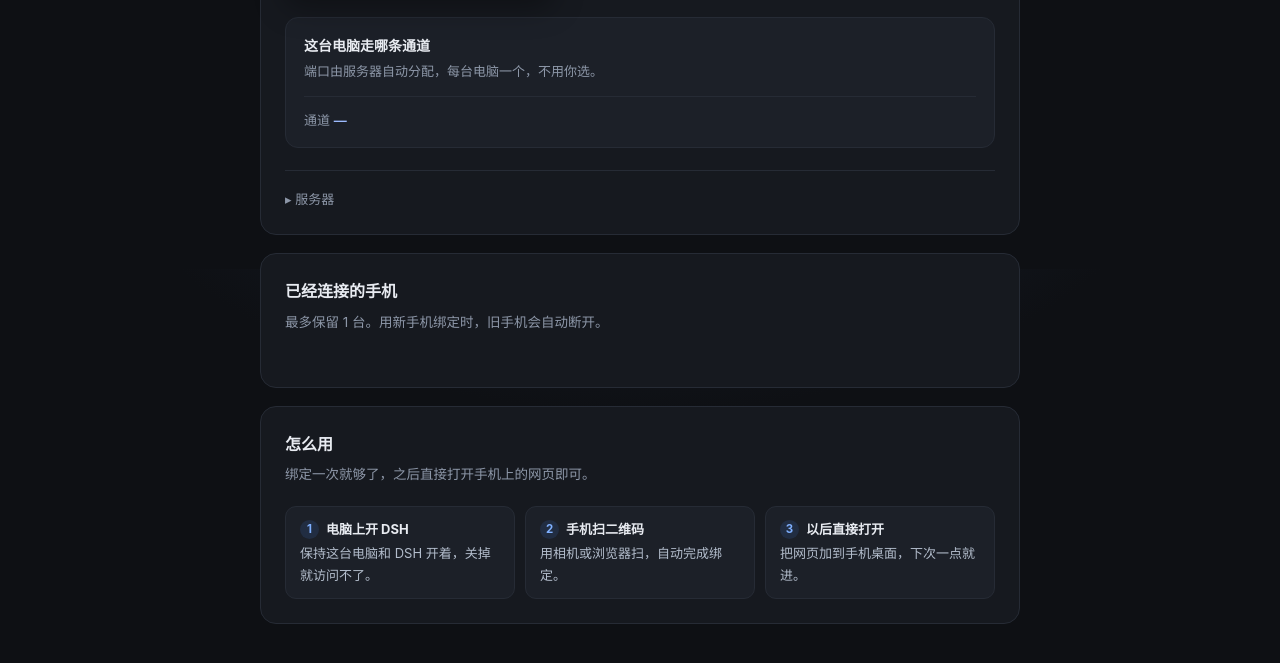
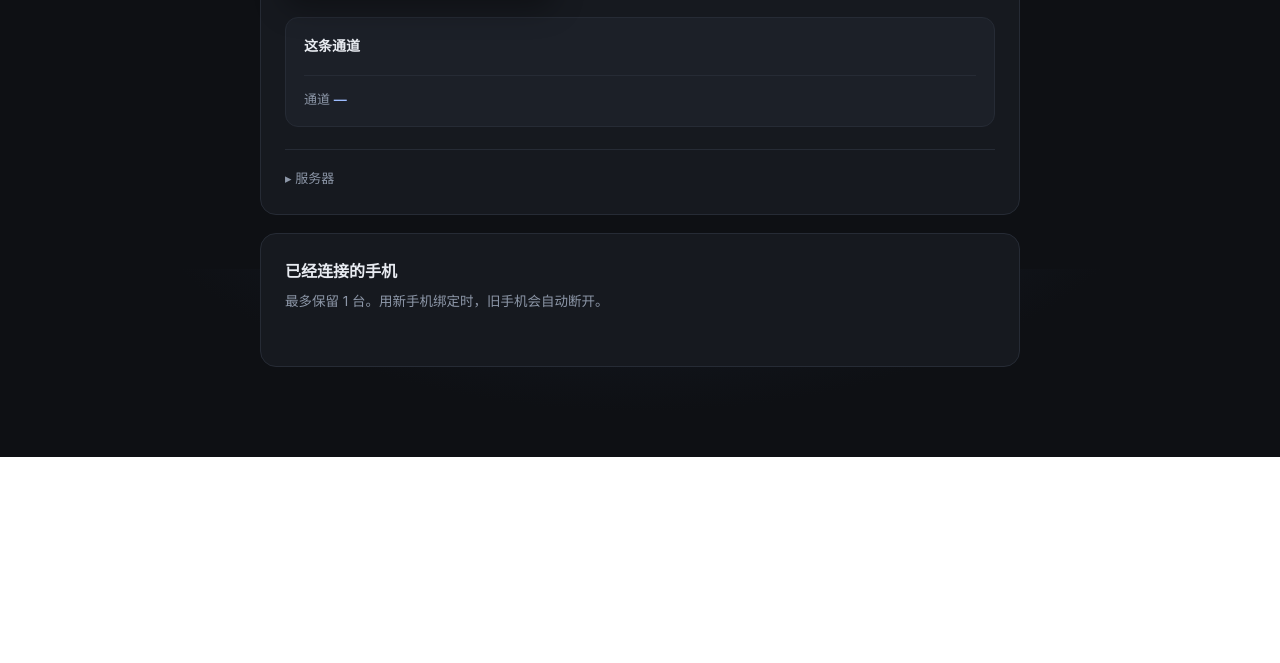
Before and after one commit to MarbleSoda7/DSH-Mobile, a website: page web/admin.html in a window 1280 px wide. Shown: the part 531-1194 px from the top of the page. After the commit the page ends 988 px from the top, so only its background shows below. Drawn offline with Linux system fonts and the light colour scheme; no server answers.

Commit message:
chore: 端口池扩到 9000-9099，admin 页去掉说明性文案
服务器侧：
- DSH_API_SLOTS 20 -> 100，端口池 9000-9099
- 显式写 DSH_API_PUBLIC_PORT_MAX=9099（安全组放行上限）
- api.py 的 PORT_BASE 默认值同步（之前默认 9001 是 frp 时代的遗留，
  环境变量一丢池子就会变成 9001-9020，既有 9000 这个正在用的端口，
  又把安全组没开的 9020 放出去）
- 池子上限超过 PUBLIC_PORT_MAX 时启动直接报错，不再靠人记

admin 页（用户要求去掉）：
- 「怎么用」整块三步说明
- 「这台电脑走哪条通道」副标题「端口由服务器自动分配…」
- 「手机扫码后访问 http://...」这行
- 对应的 .steps/.num 样式和 renderStatus 里那段 innerHTML

通道标题同时简化为「这条通道」。

```diff
--- a/web/admin.html
+++ b/web/admin.html
@@ -114,16 +114,6 @@
   .dot.on { background: var(--ok); box-shadow: 0 0 8px rgba(55,201,139,.6); }
 
   .empty { color: var(--dim); font-size: 14px; padding: 8px 0; }
-  .steps { margin: 0; padding: 0; list-style: none; display: flex; gap: 10px; flex-wrap: wrap; }
-  .steps li {
-    flex: 1 1 180px; background: var(--card-2); border: 1px solid var(--line);
-    border-radius: 11px; padding: 12px 14px; font-size: 13px; color: #b3bdcc;
-  }
-  .steps b { display: block; color: var(--text); font-size: 13px; margin-bottom: 3px; }
-  .steps .num {
-    display: inline-grid; place-items: center; width: 19px; height: 19px; border-radius: 50%;
-    background: var(--accent-soft); color: #7fb0ff; font-size: 11.5px; margin-right: 7px; vertical-align: 1px;
-  }
   .hint { font-size: 12.5px; color: var(--dim); margin: 10px 0 0; }
   .adv { margin-top: 22px; border-top: 1px solid var(--line); padding-top: 18px; }
   .adv summary { cursor: pointer; color: var(--dim); font-size: 13px; list-style: none; user-select: none; }
@@ -197,8 +187,7 @@
     <div class="chan">
       <div class="chan-head">
         <div>
-          <div class="chan-title">这台电脑走哪条通道</div>
-          <div class="chan-sub">端口由服务器自动分配，每台电脑一个，不用你选。</div>
+          <div class="chan-title">这条通道</div>
         </div>
       </div>
       <div class="chan-foot">
@@ -217,16 +206,6 @@
     <p class="sub" id="dev-sub">最多保留 1 台。用新手机绑定时，旧手机会自动断开。</p>
     <div class="dev-list" id="devices"></div>
     <p class="hint" id="usage"></p>
-  </div>
-
-  <div class="card">
-    <h2>怎么用</h2>
-    <p class="sub">绑定一次就够了，之后直接打开手机上的网页即可。</p>
-    <ul class="steps">
-      <li><b><span class="num">1</span>电脑上开 DSH</b>保持这台电脑和 DSH 开着，关掉就访问不了。</li>
-      <li><b><span class="num">2</span>手机扫二维码</b>用相机或浏览器扫，自动完成绑定。</li>
-      <li><b><span class="num">3</span>以后直接打开</b>把网页加到手机桌面，下次一点就进。</li>
-    </ul>
   </div>
 
 </div>
@@ -370,9 +349,7 @@
   const hint = $('conn-hint')
   if (!hint) return
   const target = (data && (data.origin || data.fallbackOrigin)) || ''
-  hint.innerHTML = target
-    ? `手机扫码后访问 <b>${esc(target)}</b>`
-    : '正在向服务器登记这台电脑…'
+  hint.innerHTML = target ? '' : '正在向服务器登记这台电脑…'
 }
 
 async function loadConfig() {
```
Also changed, not shown: 1 other file.
